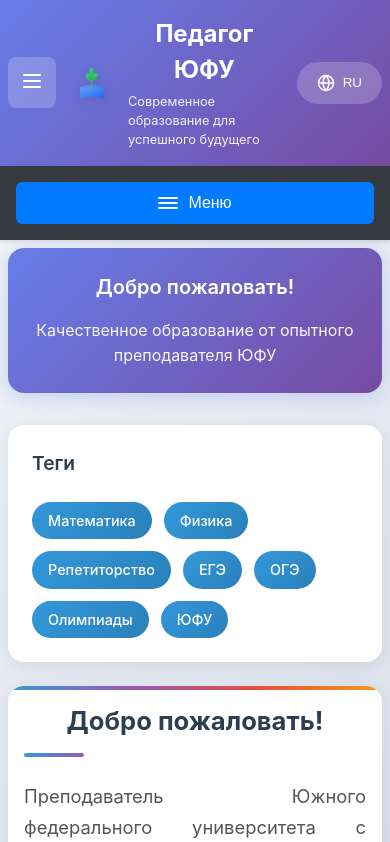
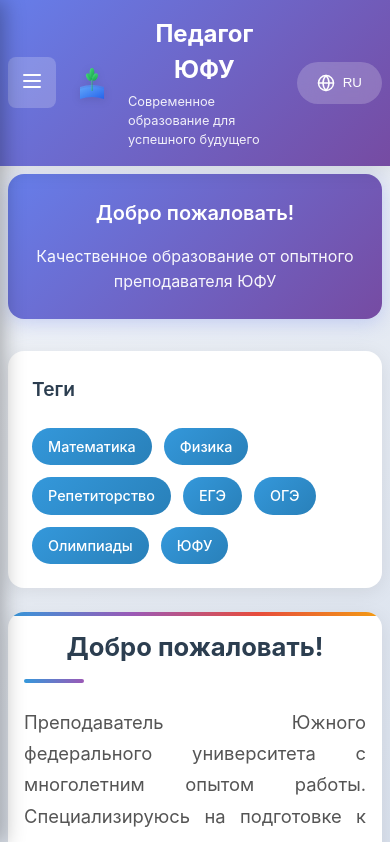
Before and after one commit to rimidalVVV/educator-website, a React (Create React App) app: page / in a window 390 px wide. Shown: the top 842 px of the page. Built offline with nearby package versions, Linux system fonts and the light colour scheme.

Commit message:
Update App.js

```diff
--- a/src/App.js
+++ b/src/App.js
@@ -1182,16 +1182,8 @@
         </div>
       </header>
 
-      {/* Mobile Navigation */}
-{isMobile && (
-  <MobileNavigation
-    isOpen={isMobileMenuOpen}
-    onClose={() => setIsMobileMenuOpen(false)}
-    currentPage={currentPage}
-    onNavigate={navigateTo}
-    translations={t.nav}
-  />
-)}
+    {/* Mobile Navigation - встроенная версия */}
+{isMobile && renderNavigation()}
 
       {/* Main Content */}
       <div className="main-container">
```
